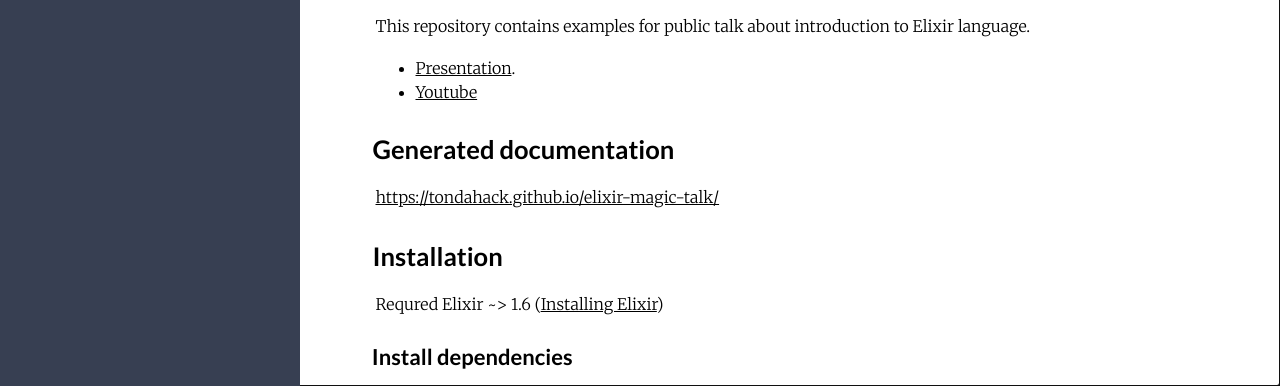
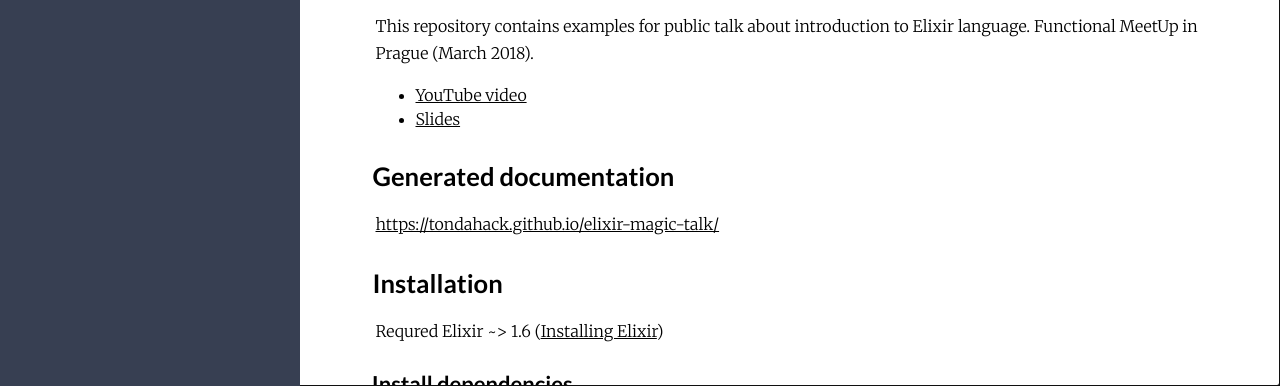
Before and after one commit to TondaHack/elixir-magic-talk, a plain HTML site: page readme.html in a window 1280 px wide. Shown: the part 414-800 px from the top of the page. Drawn offline with Linux system fonts and the light colour scheme; files whose address does not match are found by name.

Commit message:
Deploy to GitHub pages [ci skip]

```diff
--- a/readme.html
+++ b/readme.html
@@ -74,11 +74,11 @@
   Documentation
 </h2>
 
-<p>This repository contains examples for public talk about introduction to Elixir language.</p>
+<p>This repository contains examples for public talk about introduction to Elixir language. Functional MeetUp in Prague (March 2018).</p>
 <ul>
-<li><a href="https://docs.google.com/presentation/d/1Y6jUcEhbtZi49vcbxSbe9aAs9n6ZWGsusHKDiJHm0cc/edit?usp=sharing">Presentation</a>.
+<li><a href="https://www.youtube.com/watch?v=pShsHU-9yBw">YouTube video</a>
 </li>
-<li><a href="https://www.youtube.com/watch?v=pShsHU-9yBw">Youtube</a>
+<li><a href="https://docs.google.com/presentation/d/1Y6jUcEhbtZi49vcbxSbe9aAs9n6ZWGsusHKDiJHm0cc/edit?usp=sharing">Slides</a>
 </li>
 </ul>
 <h2 id="generated-documentation" class="section-heading">
```
